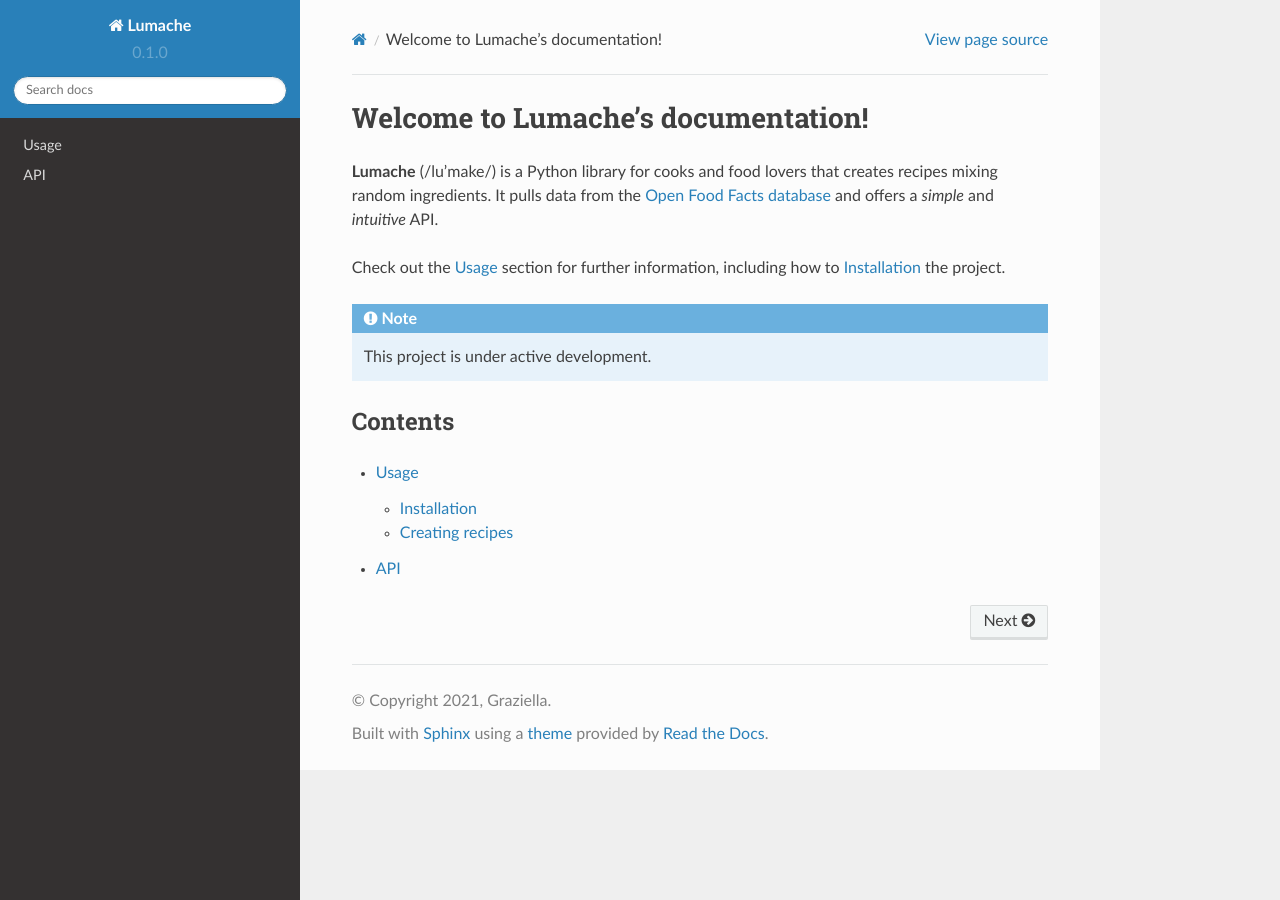
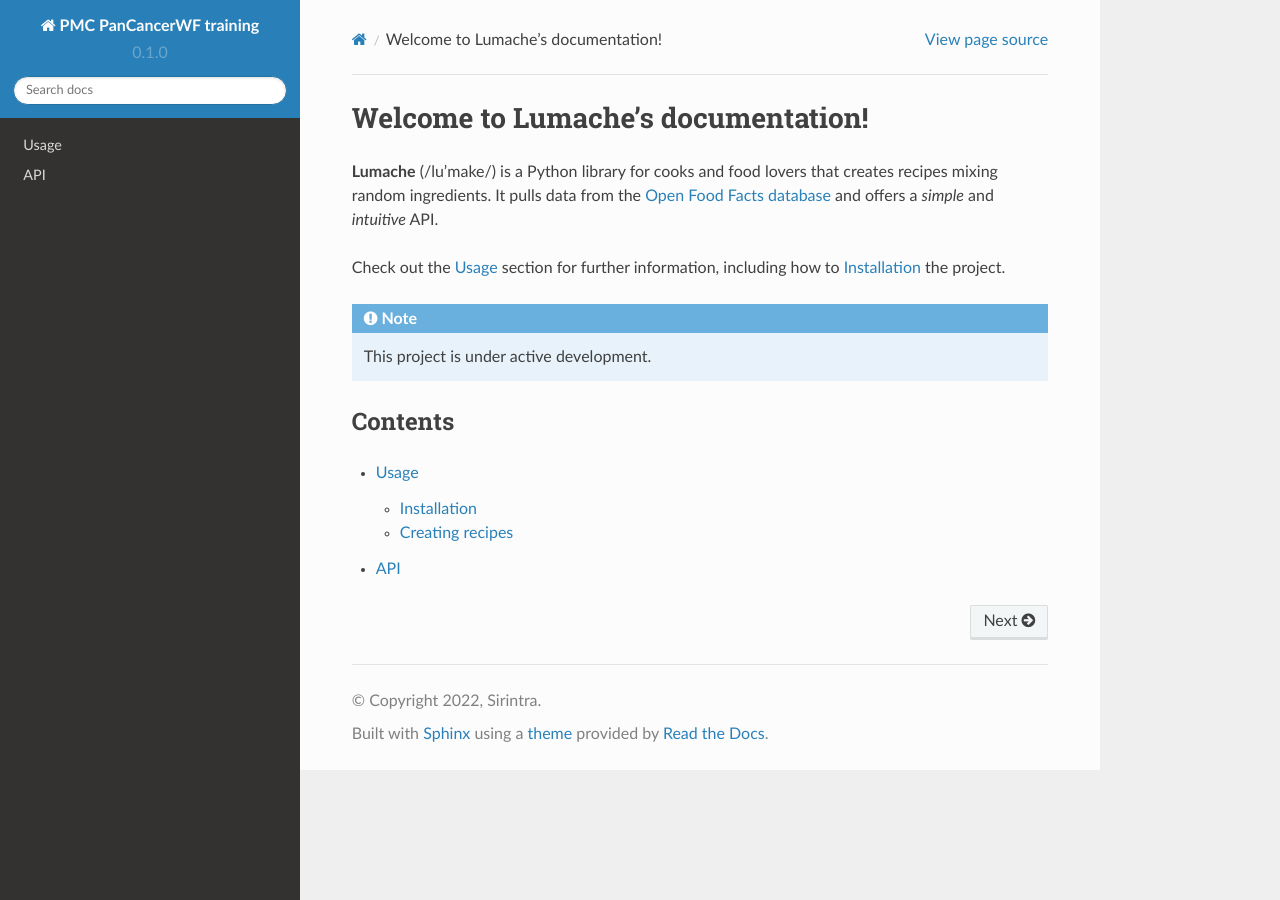
Before and after one commit to sirintra/PMC-PC-training, a Sphinx documentation site: the page built from docs/source/index.rst, in a window 1280 px wide. Built offline with Sphinx 7.4.7 and the Read the Docs theme 2.0.0, drawn with Linux system fonts in a browser that asks for light colours.

Commit message:
Update conf.py

```diff
--- a/docs/source/conf.py
+++ b/docs/source/conf.py
@@ -2,9 +2,9 @@
 
 # -- Project information
 
-project = 'Lumache'
-copyright = '2021, Graziella'
-author = 'Graziella'
+project = 'PMC PanCancerWF training'
+copyright = '2022, Sirintra'
+author = 'Sirintra Nakjang'
 
 release = '0.1'
 version = '0.1.0'
```
